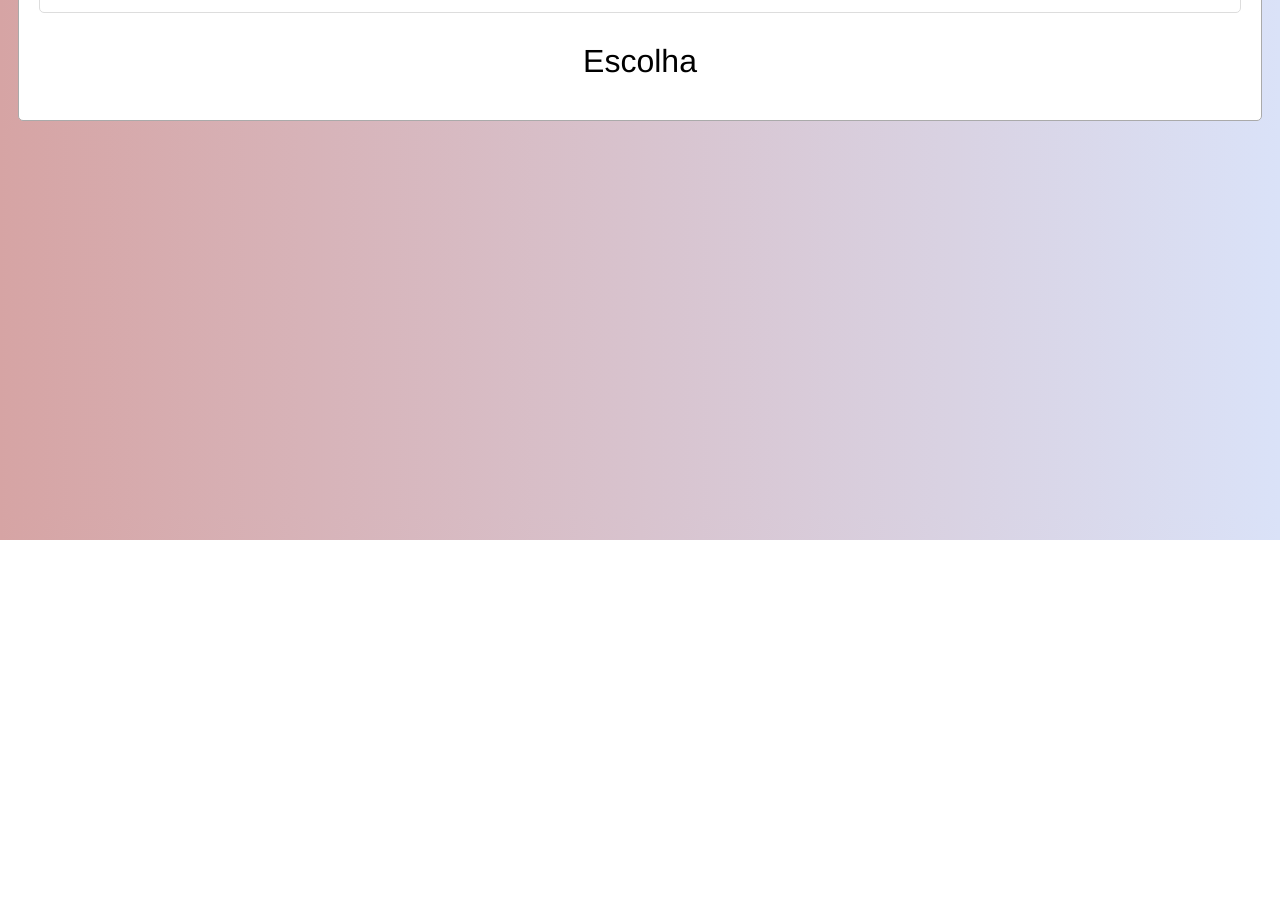
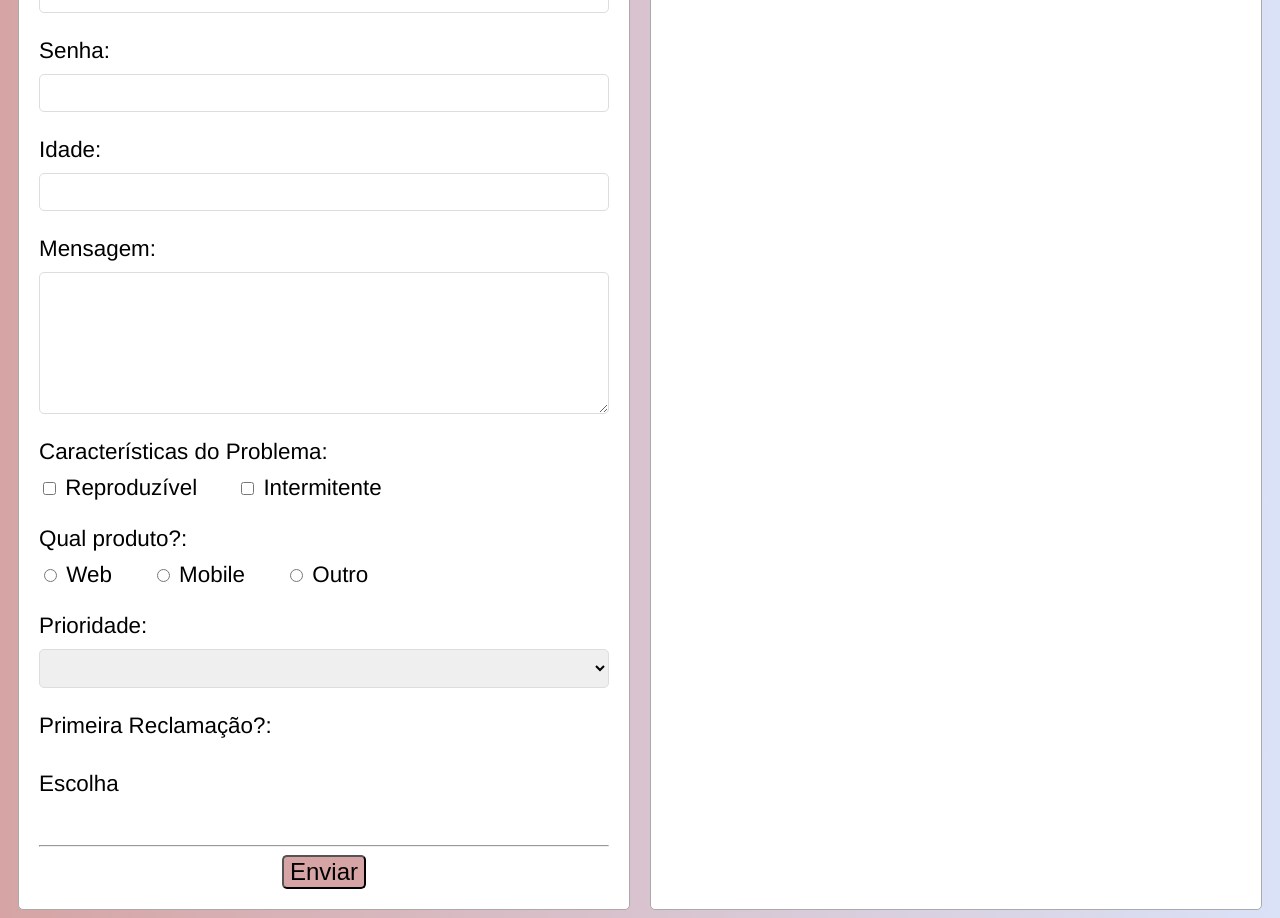
Before and after one commit to giovaneaguiar/File-Complaint, a Vue app in the folder formulario/: page / in a window 1280 px wide. Shown: the part 260-1178 px from the top of the page. Before the commit the page ends 800 px from the top, so only its background shows below. Built offline with nearby package versions, Linux system fonts and the light colour scheme.

Commit message:
acrescenta itens no formulário.

```diff
--- a/formulario/src/App.vue
+++ b/formulario/src/App.vue
@@ -7,8 +7,42 @@
         <Rotulo nome="E-mail">
           <input type="text" />
         </Rotulo>
-        <Escolha></Escolha>
+        <Rotulo nome="Senha">
+          <input type="password" />
+        </Rotulo>
+        <Rotulo nome="Idade">
+          <input type="number" />
+        </Rotulo>
+        <Rotulo nome="Mensagem">
+          <textarea name="" cols="20" rows="5"></textarea>
+        </Rotulo>
+        <Rotulo nome="Características do Problema">
+          <span class="mr-4"
+            ><input type="checkbox" value="reproduzivel" /> Reproduzível</span
+          >
+          <span
+            ><input type="checkbox" value="intermitente" /> Intermitente</span
+          >
+        </Rotulo>
+        <Rotulo nome="Qual produto?">
+          <span class="mr-4"><input type="radio" /> Web</span>
+          <span class="mr-4"><input type="radio" /> Mobile</span>
+          <span><input type="radio" /> Outro</span>
+        </Rotulo>
+        <Rotulo nome="Prioridade">
+          <select name="" id="">
+            <option></option>
+          </select>
+        </Rotulo>
+        <Rotulo nome="Primeira Reclamação?">
+          <Escolha />
+        </Rotulo>
+        <hr />
+        <button>Enviar</button>
       </form>
+      <div class="painel">
+        <div class="cabecalho">Resultados</div>
+      </div>
     </div>
   </div>
 </template>
@@ -41,6 +75,11 @@
   color: black;
   margin-top: 60px;
 }
+#app form button {
+  background-color: #d6a4a4;
+  font-size: 1.5rem;
+  border-radius: 5px;
+}
 
 .conteudo {
   display: flex;
@@ -67,4 +106,8 @@
   margin: 20px;
   padding: 0;
 }
+
+.mr-4 {
+  margin-right: 40px;
+}
 </style>
--- a/formulario/src/components/Escolha.vue
+++ b/formulario/src/components/Escolha.vue
@@ -1,5 +1,5 @@
 <template>
- <h1>Escolha</h1>
+ <p>Escolha</p>
 </template>
 
 <script>
```
